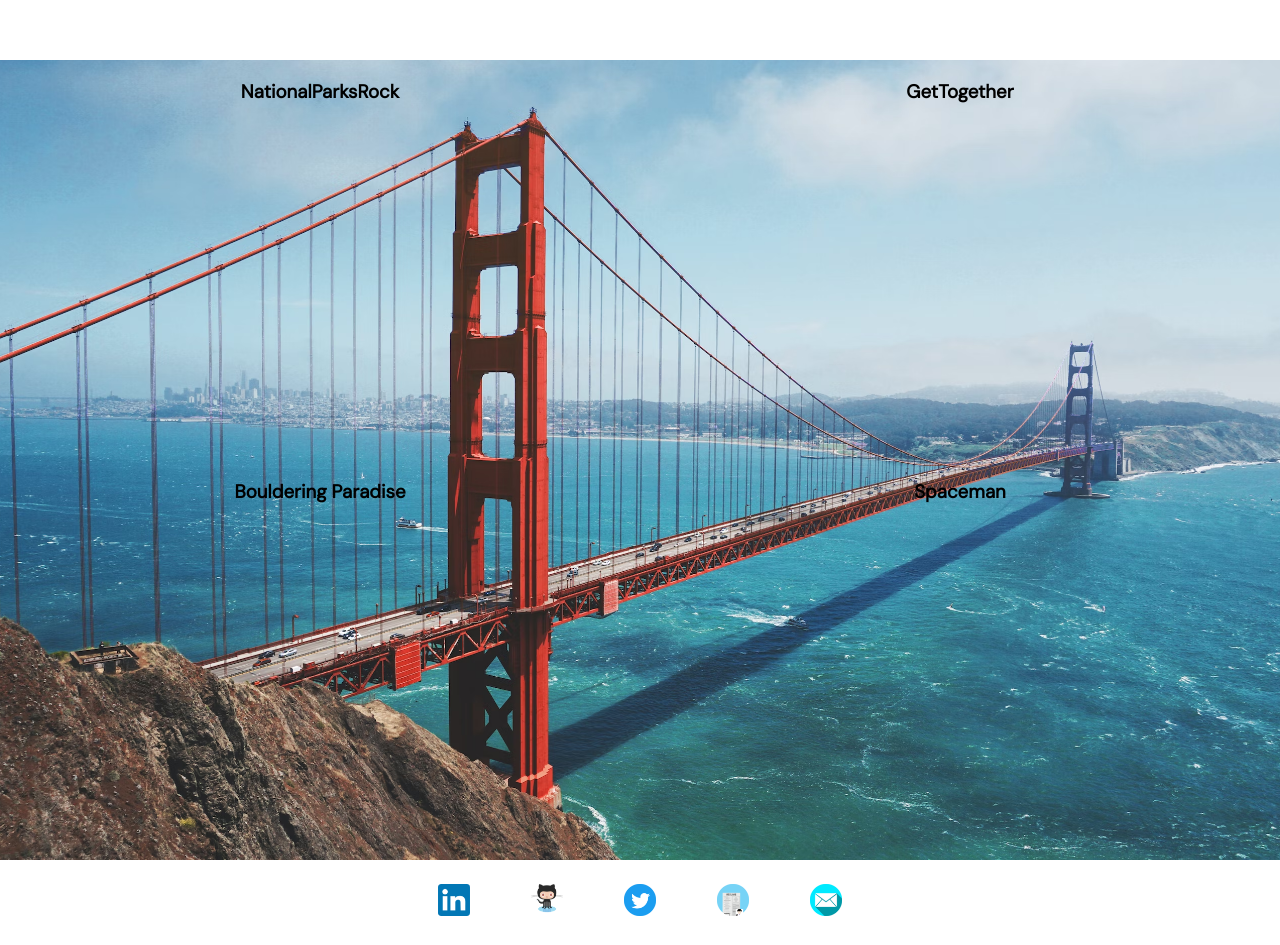
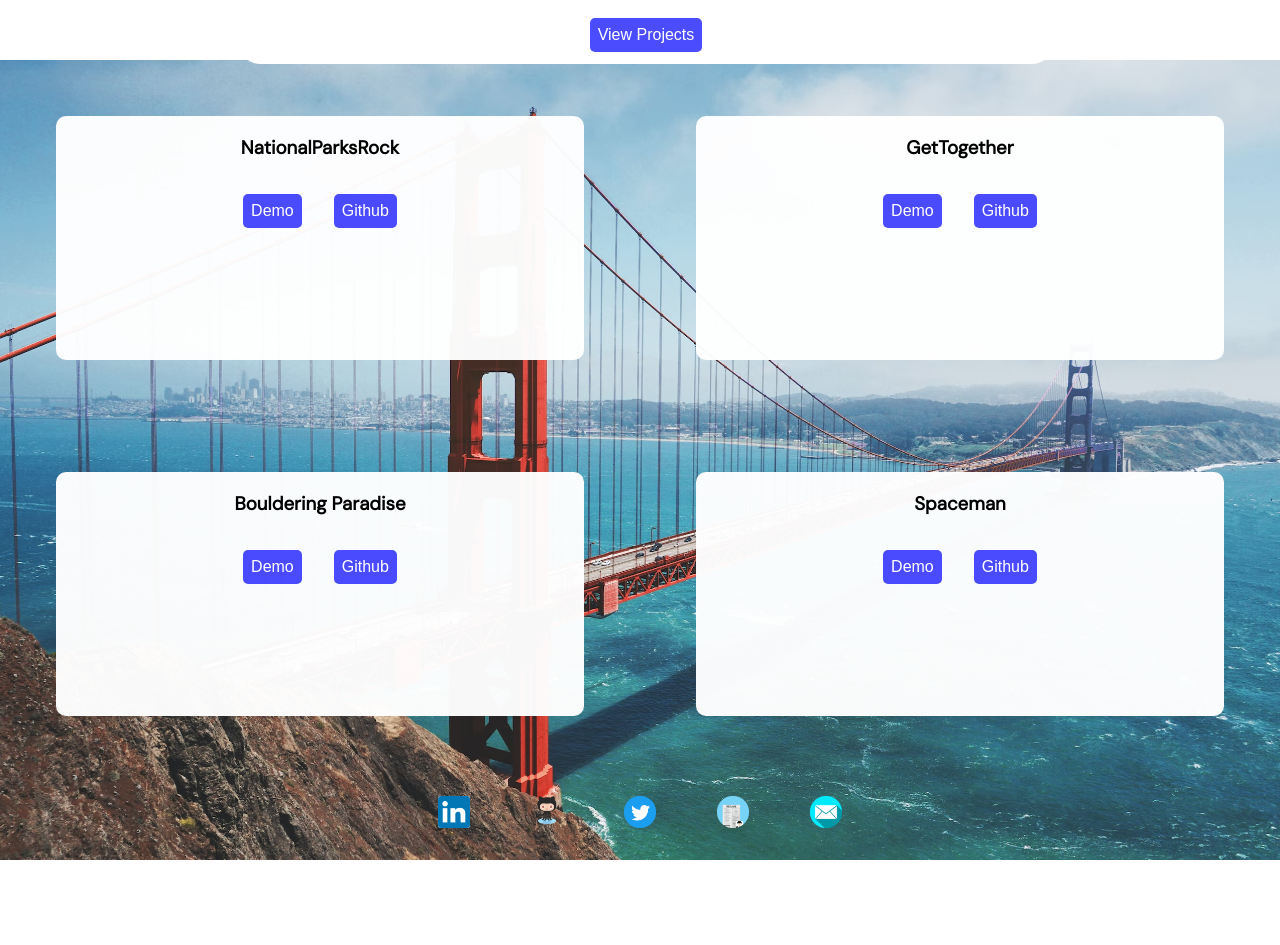
Before and after one commit to cormacpujals/portfolio, a React (Create React App) app: page / in a window 1280 px wide. Shown: the part 740-1685 px from the top of the page. After the commit the page ends 1600 px from the top, so only its background shows below. Built offline with nearby package versions, Linux system fonts and the light colour scheme.

Commit message:
second page styling done

```diff
--- a/src/App.js
+++ b/src/App.js
@@ -9,7 +9,6 @@ function App() {
     <div className="App">
       <>
         <HomePage />
-        <NavBar />
       </>
     </div>
   );
--- a/src/pages/HomePage/HomePage.css
+++ b/src/pages/HomePage/HomePage.css
@@ -12,7 +12,21 @@
 }
 
 .homepage-content-container {
-  margin: 0 7vmin 0 0;
+  margin: 0 8.5vmin 0 0;
+}
+
+button {
+  margin-top: 2vmin;
+  background-color: rgba(0, 0, 255, 0.7);
+  border-radius: 5px;
+  font-size: 2vmin;
+  border: none;
+  padding: 1vmin;
+  color: white;
+}
+
+button:hover {
+  background-color: blue;
 }
 
 .homepage > div > div > h1 {
@@ -37,23 +51,37 @@
   color: rgba(0, 0, 0, 0.5);
   font-size: 2.5vmin;
   border: solid 1vmin rgba(255, 255, 255, 0.5);
-  /*text-align: center;*/
 }
 
 .textbox > h3, p {
-  /*max-width: 65vw;*/
+  /*max-width: 1300px;*/
 }
 
 .textbox > h3 {
   color: rgba(0, 0, 0, 0.7);
 }
 
-.projects-container {
+.second-page {
   height: 100vh;
-  display: grid;
-  grid-template-columns: 1fr 1fr;
+  width: 100vw;
   background-image: url("../../../public/images/SF-GGB-background-image.avif");
   background-size: cover;
   background-repeat: no-repeat;
   background-position: center;
 }
+.projects-container {
+  grid-template-columns: 1fr 1fr;
+  display: grid;
+  height: 89vh;
+}
+
+.project-container {
+  background-color: rgba(255, 255, 255, 0.97);
+  border-radius: 10px;
+  margin: 7vmin;
+  /*box-shadow: 1px 1px 1.5vmin;*/
+}
+
+.project-container > a {
+  margin: 0 2vmin 0;
+}
--- a/src/pages/HomePage/HomePage.jsx
+++ b/src/pages/HomePage/HomePage.jsx
@@ -3,12 +3,13 @@ import github from '../../social-icons/github.png'
 import twitter from '../../social-icons/twitter.png'
 import resume from '../../social-icons/resume.png'
 import email from '../../social-icons/email.png'
+// import NavBar from '../../components/NavBar/NavBar';
 import './HomePage.css';
 
 export default function HomePage() {
   return (
     <>
-      <div className="homepage">
+      <div id="first-page" className="homepage">
         <div className="icons">
           <a href="https://www.linkedin.com/in/cormacpujals/" className="linkedin" target="_blank"><img
             src={linkedin}/></a>
@@ -44,14 +45,58 @@ export default function HomePage() {
               and building end-user experiences, I transitioned into the world web development and I haven’t
               looked back since!
             </p>
+            <a href="#projects-container"><button>View Projects</button></a>
           </div>
         </div>
       </div>
-      <div className="projects-container">
-        <div className="project-container"><h3>NationalParksRock</h3></div>
-        <div className="project-container"><h3>GetTogether</h3></div>
-        <div className="project-container"><h3>Bouldering Paradise</h3></div>
-        <div className="project-container"><h3>Spaceman</h3></div>
+      <div className="second-page">
+        {/*<a href="#first-page"><button>Scroll up</button></a>*/}
+        <div id="projects-container" className="projects-container">
+          <div className="project-container">
+            <h3>NationalParksRock</h3>
+            <p></p>
+            <a href=""><button>Demo</button></a>
+            <a href=""><button>Github</button></a>
+          </div>
+          <div className="project-container">
+            <h3>GetTogether</h3>
+            <p></p>
+            <a href=""><button>Demo</button></a>
+            <a href=""><button>Github</button></a>
+          </div>
+          <div className="project-container">
+            <h3>Bouldering Paradise</h3>
+            <p></p>
+            <a href=""><button>Demo</button></a>
+            <a href=""><button>Github</button></a>
+          </div>
+          <div className="project-container">
+            <h3>Spaceman</h3>
+            <p></p>
+            <a href=""><button>Demo</button></a>
+            <a href=""><button>Github</button></a>
+          </div>
+        </div>
+        <div>
+          <a href="https://www.linkedin.com/in/cormacpujals/" className="linkedin" target="_blank"><img
+            src={linkedin}/></a>
+          &nbsp;
+          &nbsp;
+          <a href="https://github.com/cormacpujals" className="github" target="_blank"><img
+            src={github}/></a>
+          &nbsp;
+          &nbsp;
+          <a href="https://twitter.com/CormacPujals" className="twitter" target="_blank"><img
+            src={twitter}/></a>
+          &nbsp;
+          &nbsp;
+          <a href="" className="resume" target="_blank"><img
+            src={resume}/></a>
+          &nbsp;
+          &nbsp;
+          <a href="" className="email" target="_blank"><img
+            src={email}/></a>
+        </div>
       </div>
     </>
   )
--- a/src/style.css
+++ b/src/style.css
@@ -1,5 +1,7 @@
 @import url('https://fonts.googleapis.com/css2?family=DM+Sans&display=swap');
-
+html {
+  scroll-behavior: smooth;
+}
 body {
   margin: 0;
   box-sizing: border-box;
```
